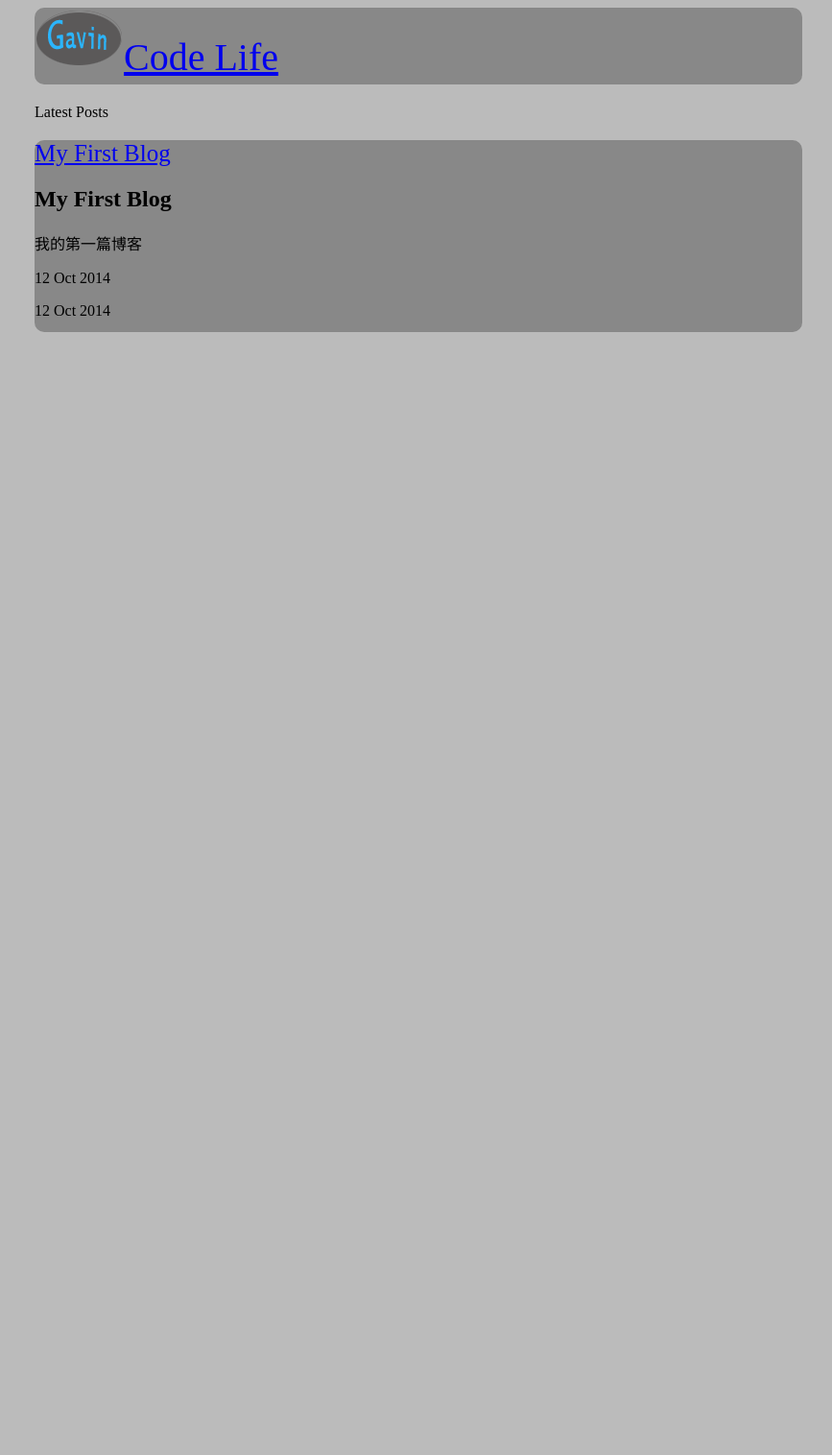
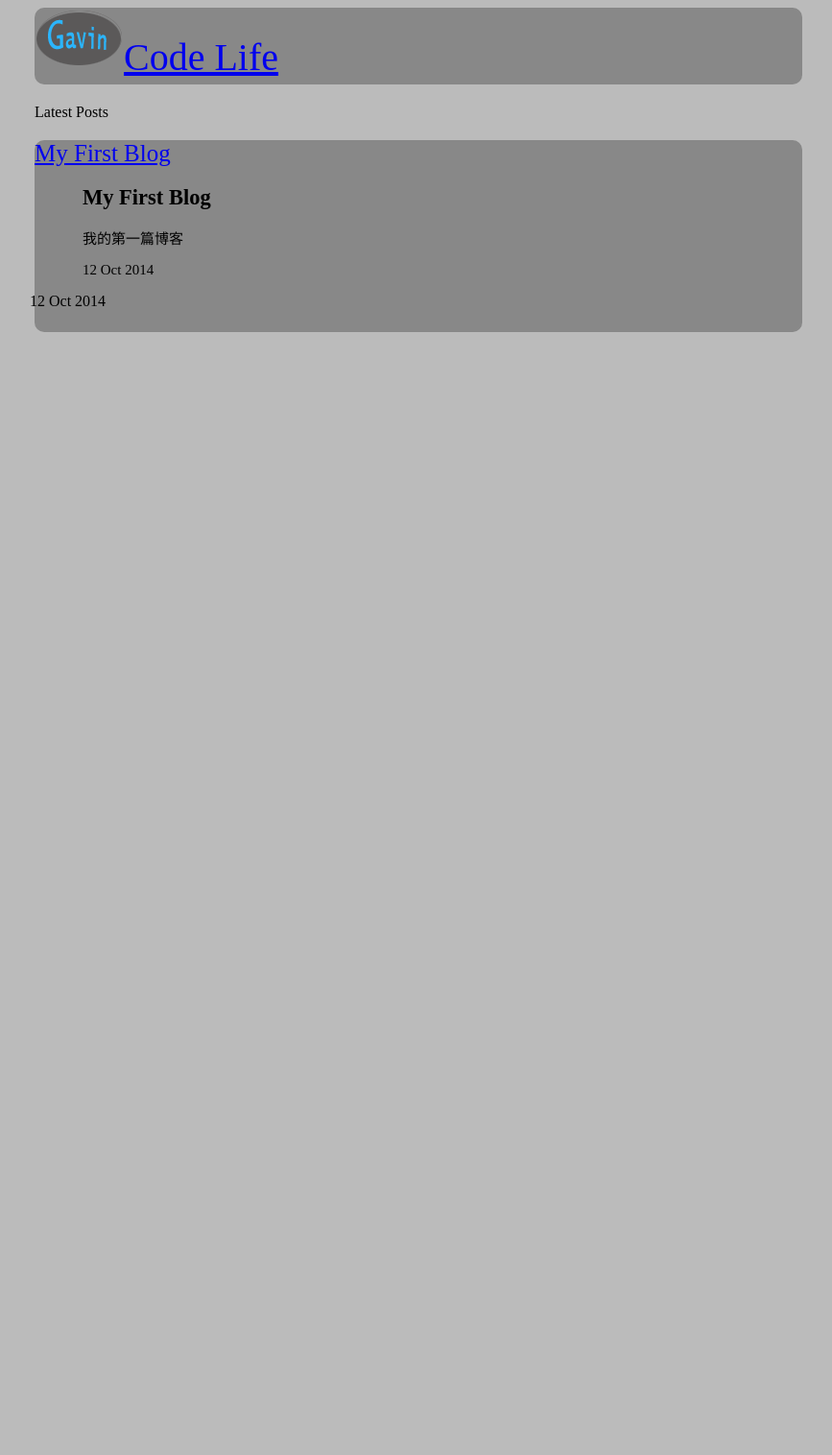
Before and after one commit to GavinHao/gavinhao.github.io, a Jekyll site: the page built from index.html, in a window 1280 px wide. Shown: the whole page at 96% size, without its empty margins (204-1071 px from the left). Built offline with Jekyll 4.4.1, drawn with Linux system fonts in a browser that asks for light colours; Markdown is read by kramdown in place of the engine named in the settings.

Commit message:
change the index style

```diff
--- a/_layouts/default.html
+++ b/_layouts/default.html
@@ -44,10 +44,13 @@
 
 	}
 	#content .post .content{
-
+		font-size:15px;
+		text-indent: 2em;
+		padding-left: 20px;
 
 	}
 	#content .post .time{
+		position: relative;
 		right:5px;
 	}
     </style>
```
